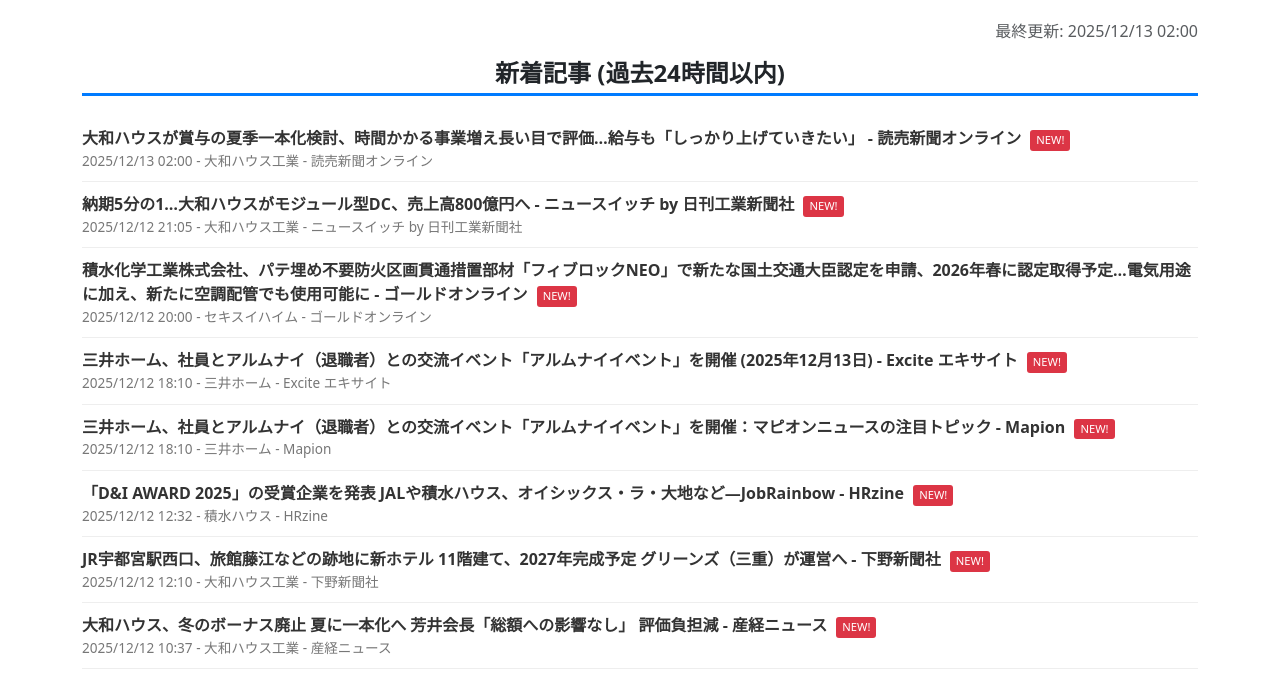
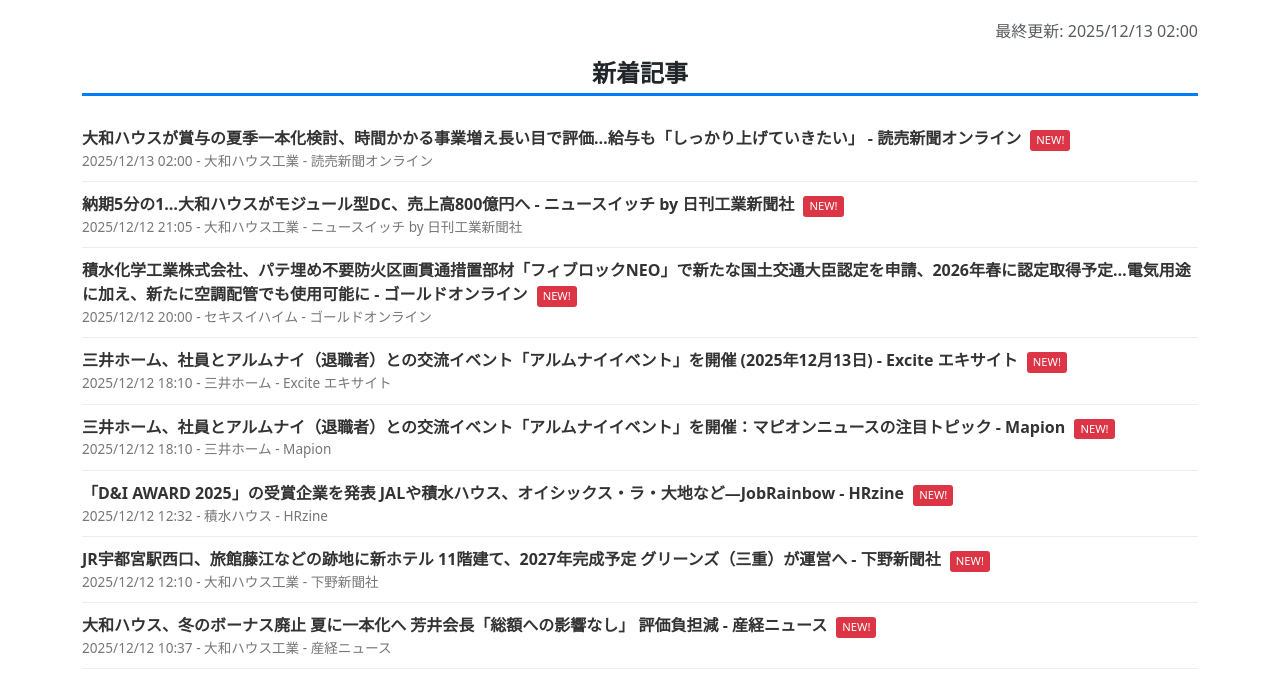
Before and after one commit to G-SUKENO/news-aggregator, a plain HTML site: page index.html in a window 1280 px wide. Shown: the part 101-778 px from the top of the page. Drawn offline with nearby package versions, Linux system fonts and the light colour scheme.

Commit message:
Update index.html

```diff
--- a/index.html
+++ b/index.html
@@ -58,7 +58,7 @@
 
         <p class="text-end text-muted">最終更新: <span id="last-updated">--/-- --:--</span></p>
 
-        <h2 class="section-heading text-center">新着記事 (過去24時間以内)</h2>
+        <h2 class="section-heading text-center">新着記事</h2>
         <div id="latestNewsList" class="mb-5">
             </div>
 
```
